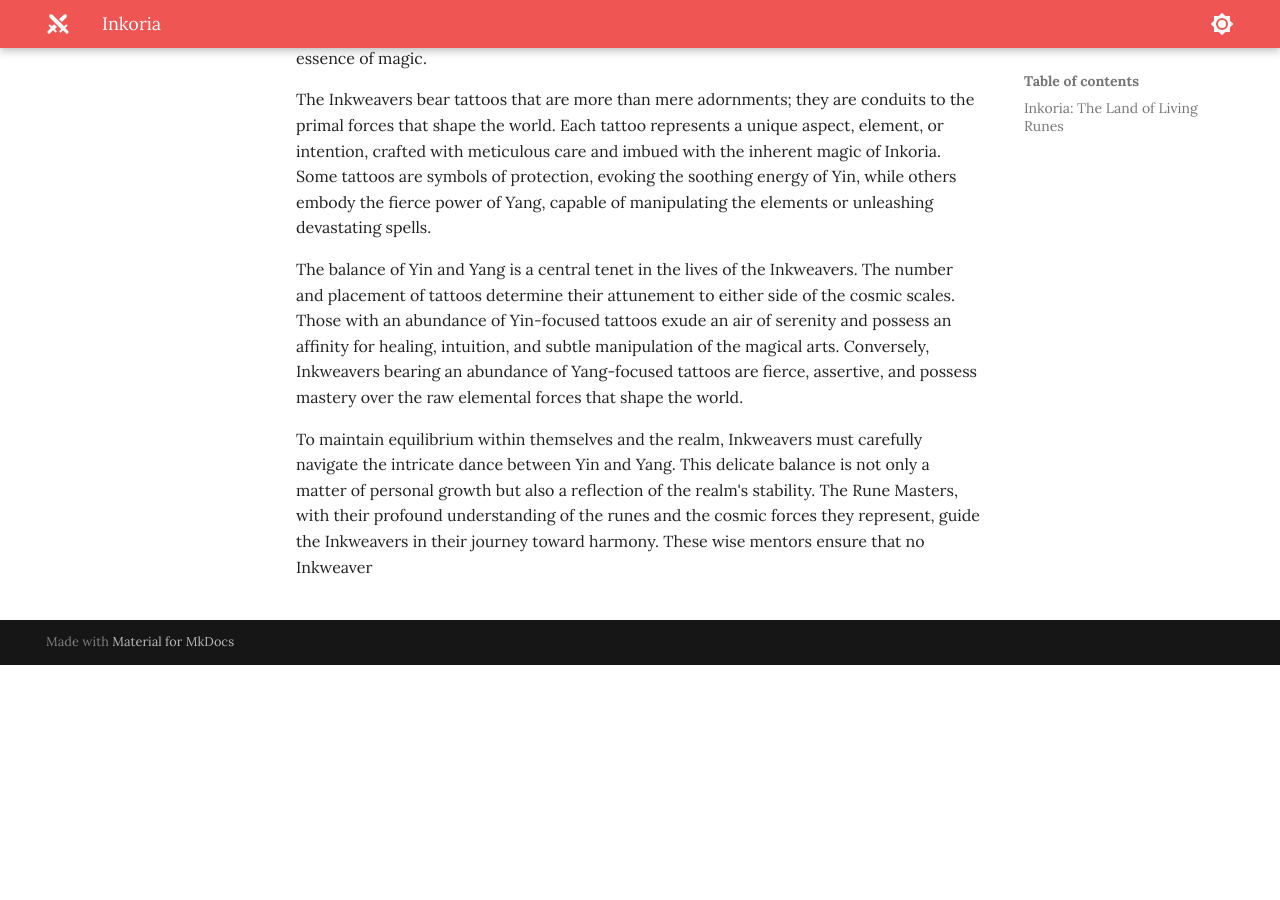
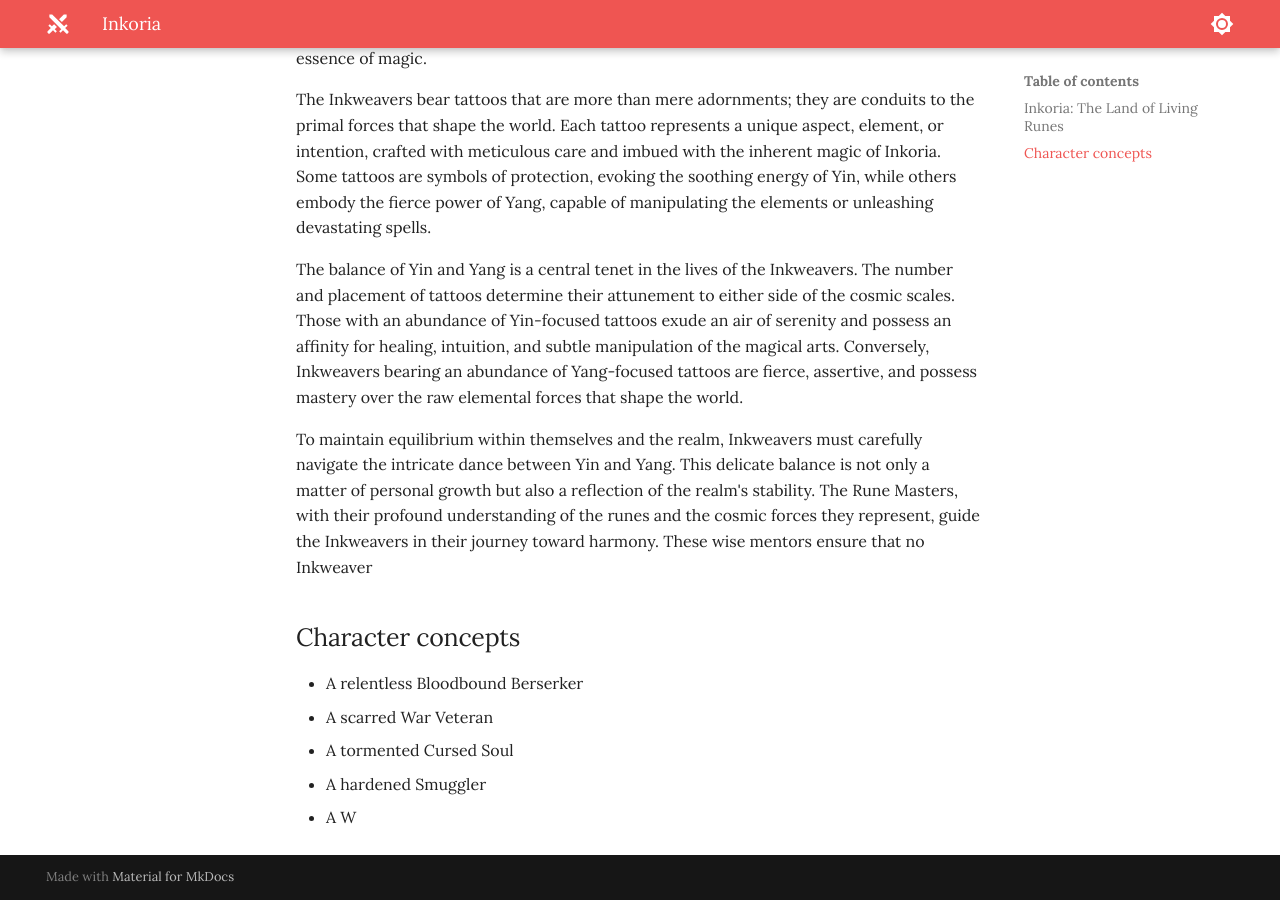
Before and after one commit to jonasmcferreira/adventures, an MkDocs documentation site: the page built from docs/inkoria/00.md, in a window 1280 px wide and 900 px high, scrolled down 1039 px. Built offline with MkDocs 1.6.1 and Material for MkDocs 9.7.7, drawn with Linux system fonts in a browser that asks for light colours; before the commit the page ends 1704 px from its top, so only the background shows below that.

Commit message:
modified docs/inkoria/00.md

```diff
--- a/docs/inkoria/00.md
+++ b/docs/inkoria/00.md
@@ -18,4 +18,10 @@ The balance of Yin and Yang is a central tenet in the lives of the Inkweavers. T
 
 To maintain equilibrium within themselves and the realm, Inkweavers must carefully navigate the intricate dance between Yin and Yang. This delicate balance is not only a matter of personal growth but also a reflection of the realm's stability. The Rune Masters, with their profound understanding of the runes and the cosmic forces they represent, guide the Inkweavers in their journey toward harmony. These wise mentors ensure that no Inkweaver
 
-##
+## Character concepts
+
+- A relentless Bloodbound Berserker
+- A scarred War Veteran
+- A tormented Cursed Soul
+- A hardened Smuggler
+- A W
```
